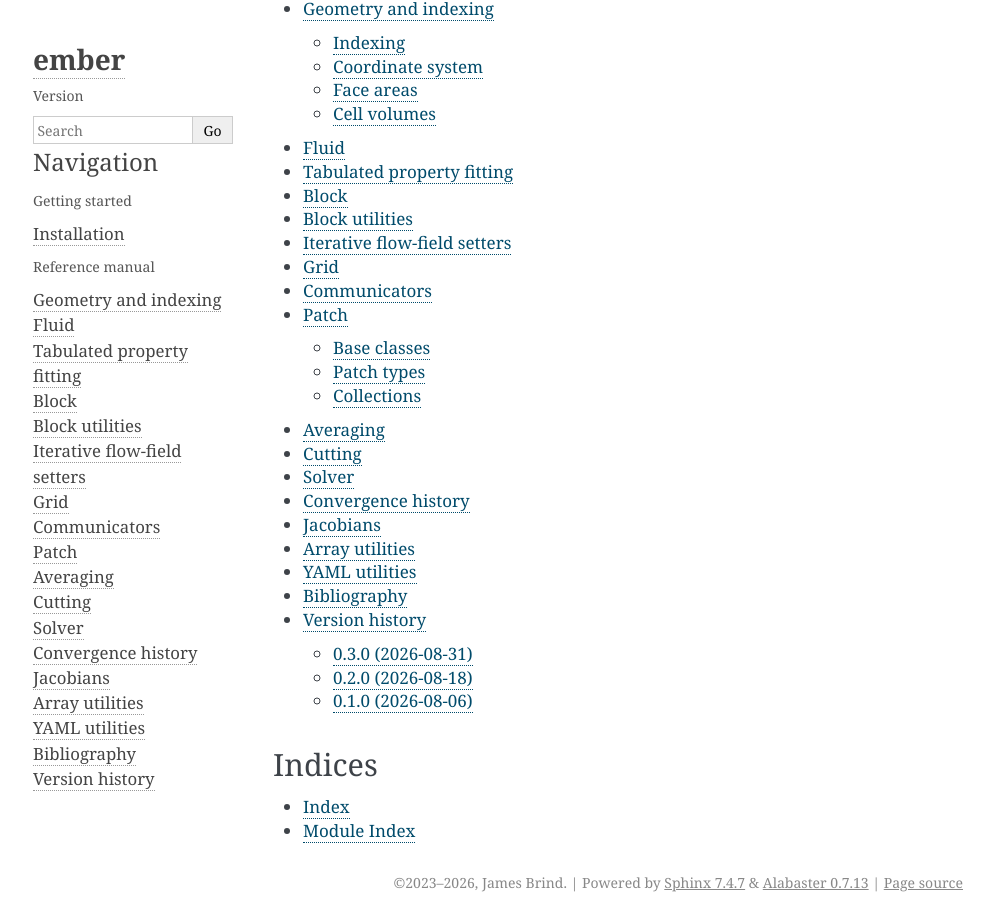
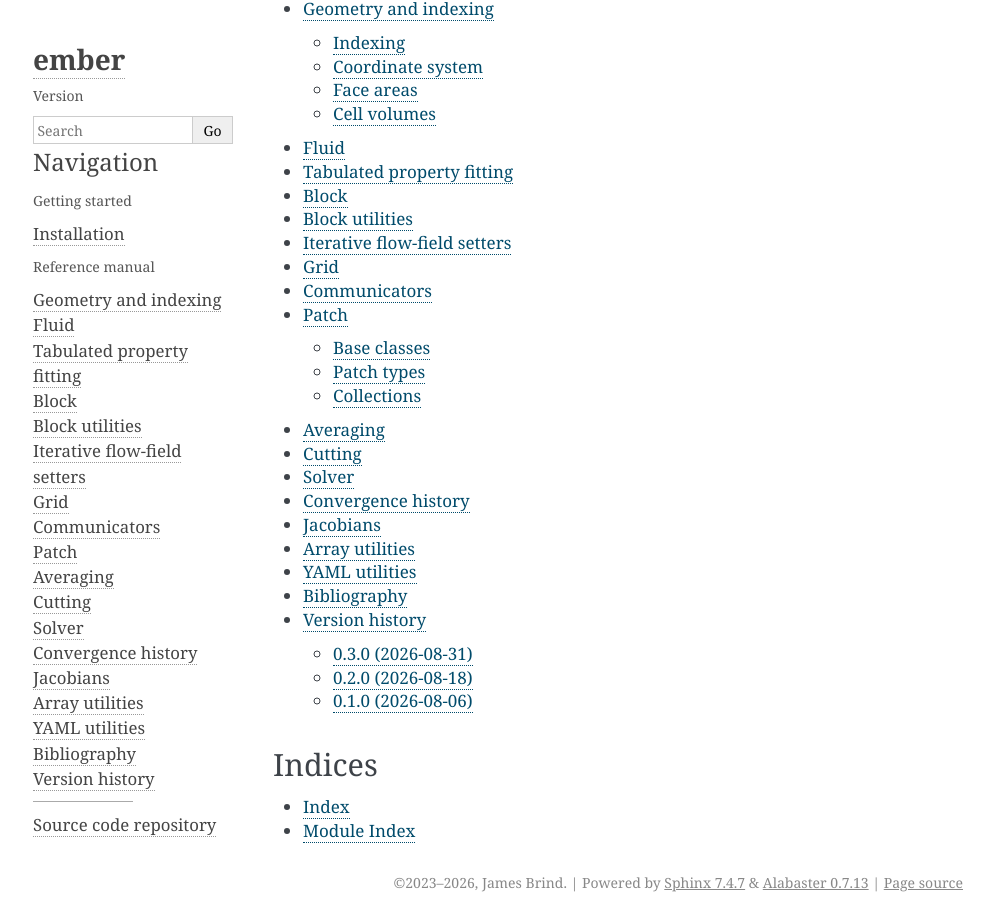
Before and after one commit to jb753/ember, a Sphinx documentation site: the page built from docs/index.rst, in a window 1280 px wide and 900 px high, scrolled down 541 px. Shown: the whole window, without its empty margins (147-1141 px from the left). Built offline with Sphinx 7.4.7, drawn with Linux system fonts in a browser that asks for light colours; pages that are not in the unit, such as notebooks, are missing from menus; comment, search, counter and statistics services are not loaded.

Commit message:
Docs link to github in sidebar

```diff
--- a/docs/conf.py
+++ b/docs/conf.py
@@ -113,6 +113,9 @@ html_static_path = ["_static"]
 html_theme_options = {
     "description": f"Version {release}",
     "fixed_sidebar": True,
+    "extra_nav_links": {
+        "Source code repository": "https://github.com/jb753/ember",
+    },
 }
 
 # Docs are published as one directory per version, so a build has to know the
```
